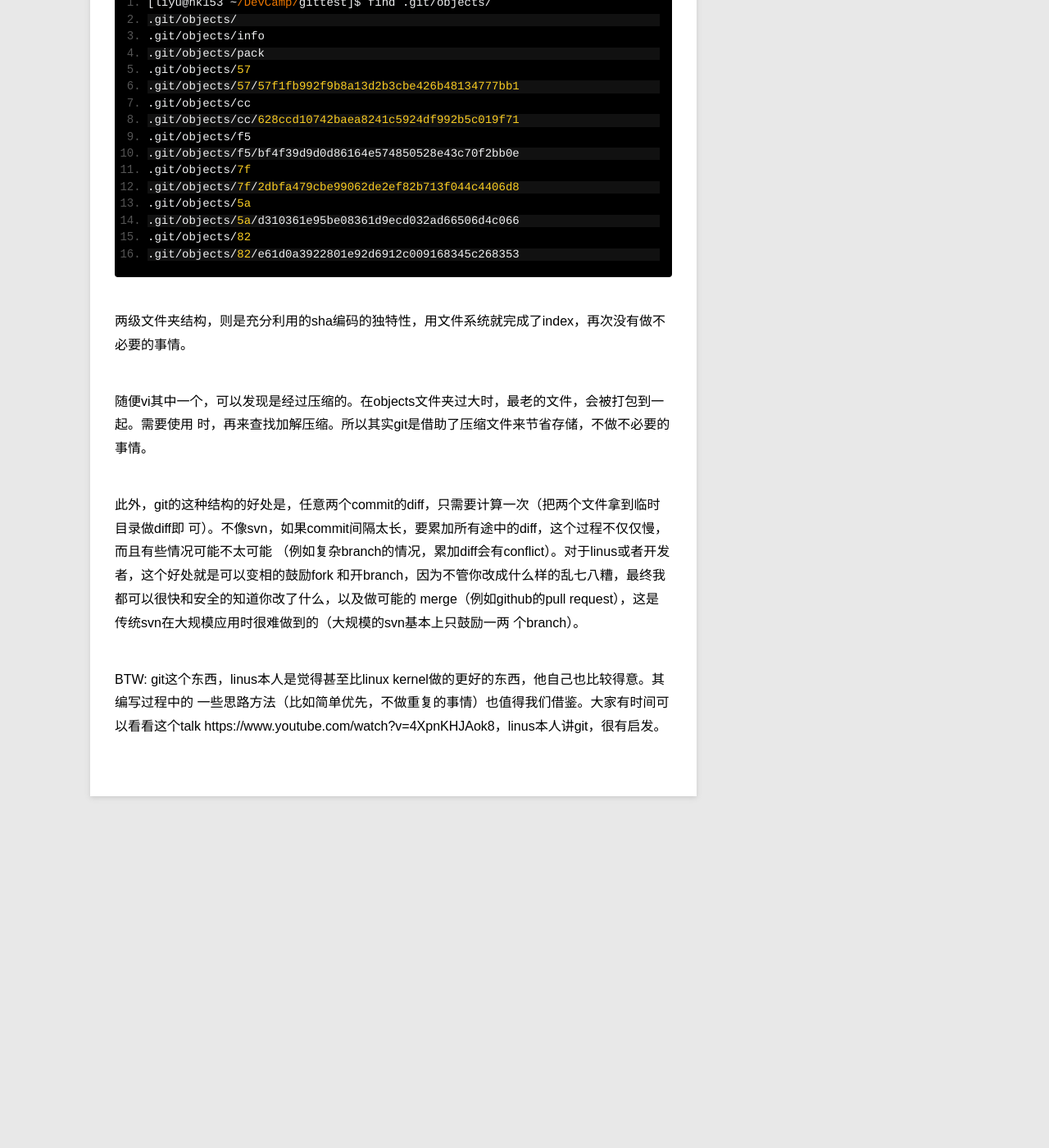
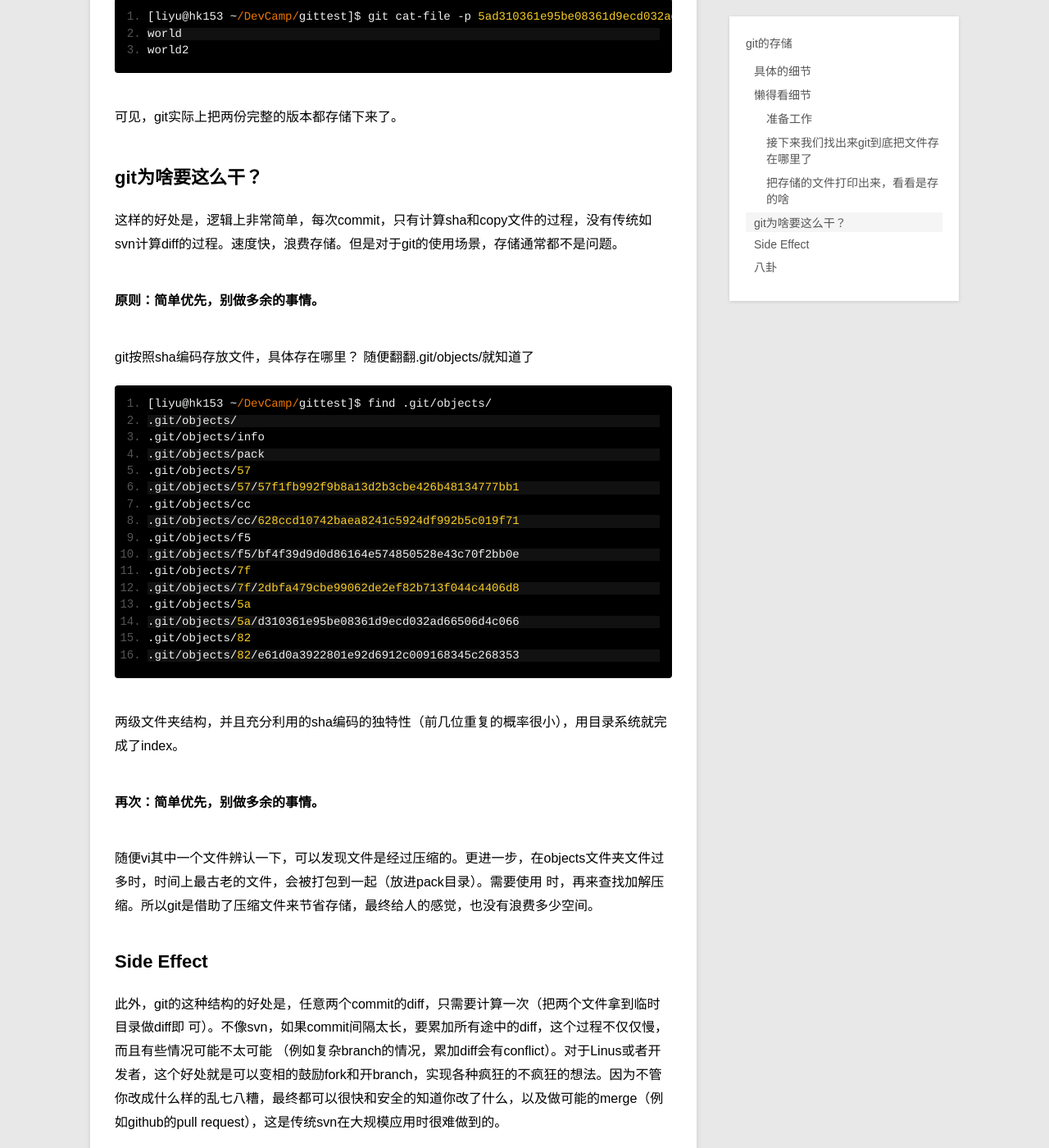
Before and after one commit to liyu1981/liyu1981.github.io, a Jekyll site: the page built from _posts/blog/2014-03-17-git-strategy-of-storing-file.md, in a window 1280 px wide and 1400 px high, scrolled down 2551 px. Shown: the whole window at 82% size. Built offline with Jekyll 4.4.1, drawn with Linux system fonts in a browser that asks for light colours; Markdown is read by kramdown in place of the engine named in the settings; before the commit the page ends 3602 px from its top, so only the background shows below that; some of the changed text lies outside the part shown.

Commit message:
Updated 2014-03-17-git-strategy-of-storing-file.md

````diff
--- a/_posts/blog/2014-03-17-git-strategy-of-storing-file.md
+++ b/_posts/blog/2014-03-17-git-strategy-of-storing-file.md
@@ -26,38 +29,40 @@ cat world2 >>hello.txt
 git commit -a -m "step2"
 ```
 
-至此我们有了一个简单的repo，两次commit
+至此我们有了一个简单的repo，两次commit。
 
-2. 接下来我们找出来git到底把文件存在哪里了
+### 接下来我们找出来git到底把文件存在哪里了
 
 首先通过git log找到commit的sha
 
 ```
 [liyu@hk153 ~/DevCamp/gittest]$ git log
-commit f5bf4f39d9d0d86164e574850528e43c70f2bb0e      <== commit 2的sha
+commit f5bf4f39d9d0d86164e574850528e43c70f2bb0e
 Author: LI Yu <liyu@clustertech.com>
 Date:   Mon Mar 17 12:12:28 2014 +0800
 
     step 2
 
-commit 5757f1fb992f9b8a13d2b3cbe426b48134777bb1       <== commit 1的sha
+commit 5757f1fb992f9b8a13d2b3cbe426b48134777bb1
 Author: LI Yu <liyu@clustertech.com>
 Date:   Mon Mar 17 12:12:09 2014 +0800
 
     init
 ```
 
-通过commit的sha找到记录commit的文件，看看具体记录了些啥
+可见 Commit 1的sha是f5bf4f39d9d0d86164e574850528e43c70f2bb0e， Commit 2的sha是5757f1fb992f9b8a13d2b3cbe426b48134777bb1
 
-```
+再通过commit的sha找到记录commit的文件，看看具体记录了些啥
+
+```bash
 [liyu@hk153 ~/DevCamp/gittest]$ git cat-file -p 5757f1fb992f9b8a13d2b3cbe426b48134777bb1
-tree 7f2dbfa479cbe99062de2ef82b713f044c4406d8            <== commit 1的文件记录在这里面
+tree 7f2dbfa479cbe99062de2ef82b713f044c4406d8
 author LI Yu <liyu@clustertech.com> 1395029529 +0800
 committer LI Yu <liyu@clustertech.com> 1395029529 +0800
 
 init
 [liyu@hk153 ~/DevCamp/gittest]$ git cat-file -p f5bf4f39d9d0d86164e574850528e43c70f2bb0e
-tree 82e61d0a3922801e92d6912c009168345c268353            <== commit 2的文件记录在这里面
+tree 82e61d0a3922801e92d6912c009168345c268353
 parent 5757f1fb992f9b8a13d2b3cbe426b48134777bb1
 author LI Yu <liyu@clustertech.com> 1395029548 +0800
 committer LI Yu <liyu@clustertech.com> 1395029548 +0800
@@ -65,28 +70,34 @@ committer LI Yu <liyu@clustertech.com> 1395029548 +0800
 step 2
 ```
 
-按照commit 1和2的文件记录，继续查找具体文件的sha编码
+Commit 1的文件记录在sha为7f2dbfa479cbe99062de2ef82b713f044c4406d8文件里，Commit 23的文件记录在sha为82e61d0a3922801e92d6912c009168345c268353文件里。
 
-```
+根据这些信息，继续查找具体文件的sha编码
+
+```bash
 [liyu@hk153 ~/DevCamp/gittest]$ git cat-file -p 7f2dbfa479cbe99062de2ef82b713f044c4406d8
-100644 blob cc628ccd10742baea8241c5924df992b5c019f71    hello.txt    <== commit 1存储的hello.txt的 sha编码
+100644 blob cc628ccd10742baea8241c5924df992b5c019f71    hello.txt
 
 [liyu@hk153 ~/DevCamp/gittest]$ git cat-file -p 82e61d0a3922801e92d6912c009168345c268353
-100644 blob 5ad310361e95be08361d9ecd032ad66506d4c066    hello.txt    <== commit 2存储的hello.txt的 sha编码
+100644 blob 5ad310361e95be08361d9ecd032ad66506d4c066    hello.txt
 ```
 
-3. 按照git存储的指示，把存储的文件打印出来，看看是存的啥
+Commit 1存储的hello.txt的sha编码是cc628ccd10742baea8241c5924df992b5c019f71，Commit 2存储的hello.txt的sha编码是5ad310361e95be08361d9ecd032ad66506d4c066
 
-commit 1的文件
+终于全找到了。
 
-```
+### 把存储的文件打印出来，看看是存的啥
+
+Commit 1的hello.txt文件
+
+```bash
 [liyu@hk153 ~/DevCamp/gittest]$ git cat-file -p cc628ccd10742baea8241c5924df992b5c019f71
 world
 ```
 
-commit 2的文件
+Commit 2的hello.txt文件
 
-```
+```bash
 [liyu@hk153 ~/DevCamp/gittest]$ git cat-file -p 5ad310361e95be08361d9ecd032ad66506d4c066
 world
 world2
@@ -94,13 +105,15 @@ world2
 
 可见，git实际上把两份完整的版本都存储下来了。
 
-这样的好处是，逻辑上非常简单，每次commit，只有计算sha和copy文件的过程，没有传统如svn计算diff的过程。
+## git为啥要这么干？
 
-速度快，浪费存储，但是对于git的使用场景，存储通常都不是问题。
+这样的好处是，逻辑上非常简单，每次commit，只有计算sha和copy文件的过程，没有传统如svn计算diff的过程。速度快，浪费存储。但是对于git的使用场景，存储通常都不是问题。
 
-这些文件git先存在.git/objects里面，随便找找就知道了
+**原则：简单优先，别做多余的事情。**
 
-```
+git按照sha编码存放文件，具体存在哪里？ 随便翻翻.git/objects/就知道了
+
+```bash
 [liyu@hk153 ~/DevCamp/gittest]$ find .git/objects/
 .git/objects/
 .git/objects/info
@@ -119,10 +132,18 @@ world2
 .git/objects/82/e61d0a3922801e92d6912c009168345c268353
 ```
 
-两级文件夹结构，则是充分利用的sha编码的独特性，用文件系统就完成了index，再次没有做不必要的事情。
+两级文件夹结构，并且充分利用的sha编码的独特性（前几位重复的概率很小），用目录系统就完成了index。
 
-随便vi其中一个，可以发现是经过压缩的。在objects文件夹过大时，最老的文件，会被打包到一起。需要使用 时，再来查找加解压缩。所以其实git是借助了压缩文件来节省存储，不做不必要的事情。
+**再次：简单优先，别做多余的事情。**
 
-此外，git的这种结构的好处是，任意两个commit的diff，只需要计算一次（把两个文件拿到临时目录做diff即 可）。不像svn，如果commit间隔太长，要累加所有途中的diff，这个过程不仅仅慢，而且有些情况可能不太可能 （例如复杂branch的情况，累加diff会有conflict）。对于linus或者开发者，这个好处就是可以变相的鼓励fork 和开branch，因为不管你改成什么样的乱七八糟，最终我都可以很快和安全的知道你改了什么，以及做可能的 merge（例如github的pull request），这是传统svn在大规模应用时很难做到的（大规模的svn基本上只鼓励一两 个branch）。
+随便vi其中一个文件辨认一下，可以发现文件是经过压缩的。更进一步，在objects文件夹文件过多时，时间上最古老的文件，会被打包到一起（放进pack目录）。需要使用 时，再来查找加解压缩。所以git是借助了压缩文件来节省存储，最终给人的感觉，也没有浪费多少空间。
 
-BTW: git这个东西，linus本人是觉得甚至比linux kernel做的更好的东西，他自己也比较得意。其编写过程中的 一些思路方法（比如简单优先，不做重复的事情）也值得我们借鉴。大家有时间可以看看这个talk https://www.youtube.com/watch?v=4XpnKHJAok8，linus本人讲git，很有启发。
+## Side Effect
+
+此外，git的这种结构的好处是，任意两个commit的diff，只需要计算一次（把两个文件拿到临时目录做diff即 可）。不像svn，如果commit间隔太长，要累加所有途中的diff，这个过程不仅仅慢，而且有些情况可能不太可能 （例如复杂branch的情况，累加diff会有conflict）。对于Linus或者开发者，这个好处就是可以变相的鼓励fork和开branch，实现各种疯狂的不疯狂的想法。因为不管你改成什么样的乱七八糟，最终都可以很快和安全的知道你改了什么，以及做可能的merge（例如github的pull request），这是传统svn在大规模应用时很难做到的。
+
+## 八卦
+
+git这个东西，Linus本人觉得比linux kernel做的更好，他自己相当得意（不服的可以去kernel mail list还是什么地方吐个槽[呼唤他](http://thread.gmane.org/gmane.comp.version-control.git/57643/focus=57918)）。其编写过程中的一些思路方法（比如简单优先，不做重复的事情）也值得我们借鉴。
+
+就算你不用git，有时间也可以看看这个talk https://www.youtube.com/watch?v=4XpnKHJAok8 Linus本人讲git，很有启发。
````
Also changed, not shown: other parts of _posts/blog/2014-03-17-git-strategy-of-storing-file.md (+7 -4 lines).
